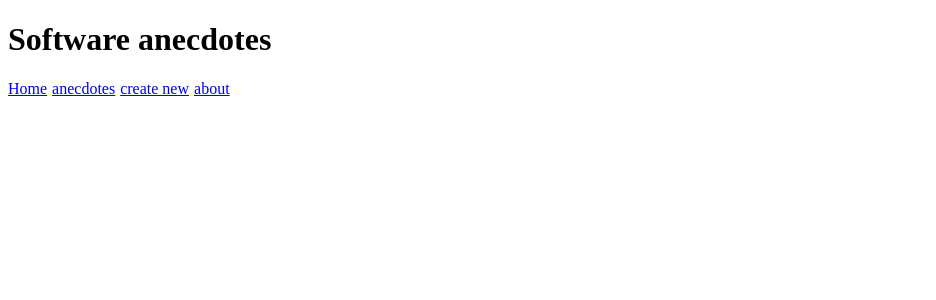
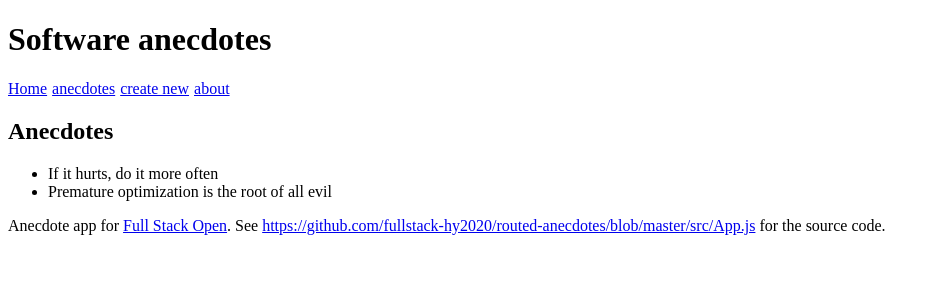
Before and after one commit to pyrhaa/fullStackOpen-part-7, a React (Create React App) app in the folder routed-anecdotes/: page /anecdotes in a window 1280 px wide. Shown: the top 300 px of the page, without its empty margins (0-936 px from the left). Built offline with nearby package versions, Linux system fonts and the light colour scheme.

Commit message:
7.1 step1 ok

```diff
--- a/routed-anecdotes/src/App.js
+++ b/routed-anecdotes/src/App.js
@@ -1,10 +1,8 @@
 import { useState } from 'react';
 import Menu from './components/Menu';
 import Footer from './components/Footer';
-import AnecdoteList from './components/AnecdoteList';
-import CreateNew from './components/CreateNew';
-import About from './components/About';
-import Home from './components/Home';
+import PagesRoute from './routes/PagesRoute';
+
 import {
   Switch,
   Routes,
@@ -59,13 +57,8 @@ const App = () => {
       <h1>Software anecdotes</h1>
 
       <Menu />
-      <Routes>
-        <Route path="/" element={<Home />} />
-        <Route path="/about" element={<About />} />
-      </Routes>
-      {/* <AnecdoteList anecdotes={anecdotes} />
-      <CreateNew addNew={addNew} />
-      <Footer /> */}
+      <PagesRoute anecdotes={anecdotes} />
+      <Footer />
     </div>
   );
 };
--- a/routed-anecdotes/src/components/Menu.js
+++ b/routed-anecdotes/src/components/Menu.js
@@ -1,5 +1,4 @@
-import { Link, Route, Routes, Switch } from 'react-router-dom';
-import About from './About';
+import { Link } from 'react-router-dom';
 
 const Menu = () => {
   const padding = {
@@ -14,7 +13,7 @@ const Menu = () => {
         <Link style={padding} to="/anecdotes">
           anecdotes
         </Link>
-        <Link style={padding} to="/create-new">
+        <Link style={padding} to="/create">
           create new
         </Link>
         <Link style={padding} to="/about">
@@ -22,18 +21,6 @@ const Menu = () => {
         </Link>
       </nav>
     </div>
-
-    // <div>
-    //   <a href="#" style={padding}>
-    //     anecdotes
-    //   </a>
-    //   <a href="#" style={padding}>
-    //     create new
-    //   </a>
-    //   <a href="#" style={padding}>
-    //     about
-    //   </a>
-    // </div>
   );
 };
 
--- /dev/null
+++ b/routed-anecdotes/src/pages/Anecdotes.js
@@ -0,0 +1,7 @@
+import AnecdoteList from '../components/AnecdoteList';
+
+const Anecdotes = ({ anecdotes }) => {
+  return <AnecdoteList anecdotes={anecdotes} />;
+};
+
+export default Anecdotes;
--- a/routed-anecdotes/src/components/Home.js
+++ b/routed-anecdotes/src/pages/Home.js
@@ -1,3 +1,5 @@
+import AnecdoteList from '../components/AnecdoteList';
+
 const Home = () => {
   return <p>Azul</p>;
 };
--- /dev/null
+++ b/routed-anecdotes/src/routes/PagesRoute.js
@@ -0,0 +1,23 @@
+import { Routes, Route } from 'react-router-dom';
+import CreateNew from '../pages/CreateNew';
+import Anecdotes from '../pages/Anecdotes';
+import About from '../pages/About';
+import Home from '../pages/Home';
+
+const PagesRoute = ({ anecdotes }) => {
+  return (
+    <div>
+      <Routes>
+        <Route path="/" element={<Home />} />
+        <Route
+          path="/anecdotes"
+          element={<Anecdotes anecdotes={anecdotes} />}
+        />
+        <Route path="/create" element={<CreateNew />} />
+        <Route path="/about" element={<About />} />
+      </Routes>
+    </div>
+  );
+};
+
+export default PagesRoute;
```
Also changed, not shown: routed-anecdotes/src/pages/About.js (renamed from routed-anecdotes/src/components/About.js), routed-anecdotes/src/pages/CreateNew.js (renamed from routed-anecdotes/src/components/CreateNew.js).
